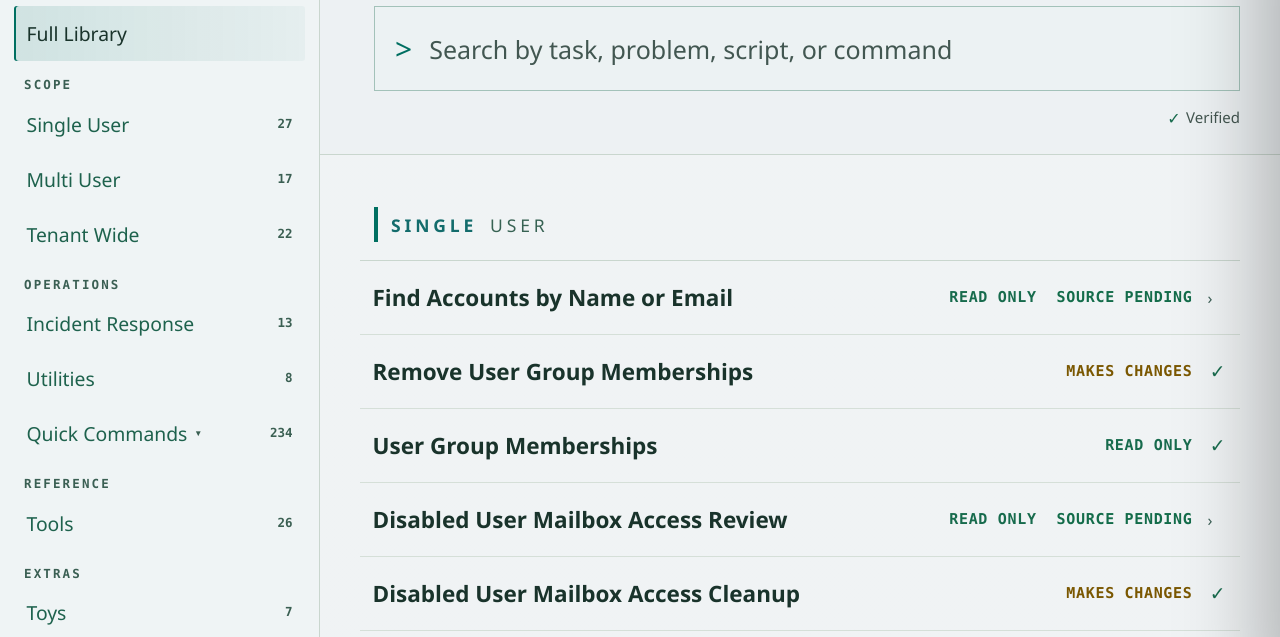
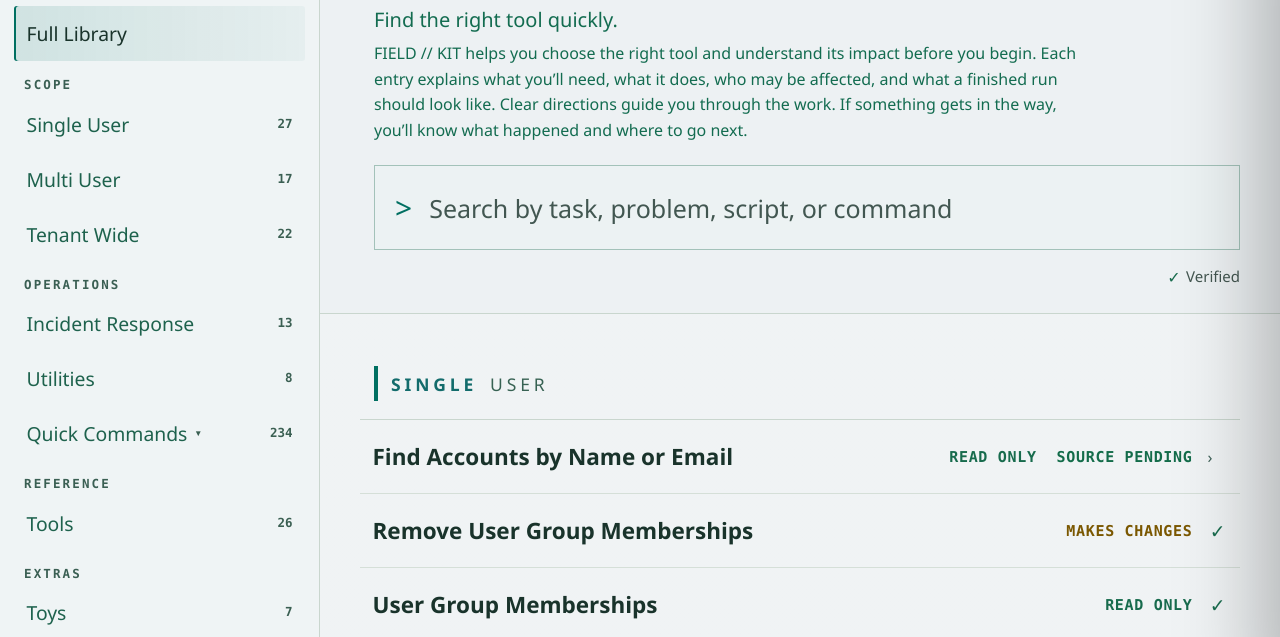
Before and after one commit to Grimmieeee/pwsh-operations-catalog, a plain HTML site: page index.html in a window 1280 px wide. Shown: the part 91-728 px from the top of the page. Drawn offline with Linux system fonts and the light colour scheme.

Commit message:
Explain FIELD KIT purpose and card guidance above search (#70)

```diff
--- a/index.html
+++ b/index.html
@@ -1138,7 +1138,7 @@ button,a,input{-webkit-tap-highlight-color:transparent}
 .result-flags{justify-self:end;justify-content:flex-end;gap:24px;max-width:360px}
 .result-risk-flags{display:inline-flex;align-items:center;justify-content:flex-end;flex-wrap:wrap;gap:16px}
 </style>
-<link rel="stylesheet" href="site-theme.css?v=desktop-scale-1">
+<link rel="stylesheet" href="site-theme.css?v=welcome-1">
 </head>
 <body>
 <noscript><p>This catalog needs JavaScript for search and downloads. Browse the <a href="https://github.com/Grimmieeee/pwsh-operations-catalog/tree/main/published-source">published source files</a> in the repository.</p></noscript>
@@ -1182,6 +1182,10 @@ button,a,input{-webkit-tap-highlight-color:transparent}
     </header>
 
     <section class="search-wrap">
+      <div class="catalog-intro" aria-labelledby="catalogIntroTitle">
+        <h1 id="catalogIntroTitle">Find the right tool quickly.</h1>
+        <p>FIELD // KIT helps you choose the right tool and understand its impact before you begin. Each entry explains what you’ll need, what it does, who may be affected, and what a finished run should look like. Clear directions guide you through the work. If something gets in the way, you’ll know what happened and where to go next.</p>
+      </div>
       <label class="search-box">
         <span>&gt;</span>
         <input id="search" type="search" aria-label="Search all catalog sections" autocomplete="off" spellcheck="false" placeholder="Search by task, problem, script, or command">
--- a/site-theme.css
+++ b/site-theme.css
@@ -212,3 +212,8 @@ html[data-theme="light"] .drawer-overlay{background:rgba(20,40,30,.28)}
   html[data-theme="dark"] .result:hover,html[data-theme="dark"] .result:focus-visible{background:#1b3b33;box-shadow:inset 3px 0 0 #1ad8ae}
   html[data-theme="light"] .area-button.active{background:linear-gradient(90deg,rgba(0,111,97,.13),rgba(0,111,97,.04))}
 }
+
+.catalog-intro{max-width:78ch;margin:0 0 22px 14px;color:var(--body)}
+.catalog-intro h1{margin:0 0 8px;font:500 20px/1.35 var(--ui)}
+.catalog-intro p{margin:0;font:400 16px/1.6 var(--ui)}
+@media(max-width:760px){.catalog-intro{margin-left:0;margin-bottom:18px}.catalog-intro h1{font-size:18px}.catalog-intro p{font-size:15px}}
--- a/tools/build-theme-palette.mjs
+++ b/tools/build-theme-palette.mjs
@@ -117,4 +117,5 @@ html[data-theme="light"] .drawer-overlay{background:rgba(20,40,30,.28)}
 }
 `;
 fs.writeFileSync(path.join(root,'site-theme.css'),'/* Light palette for legacy color fallbacks. Dark colors remain in index.html. */\nhtml[data-theme="light"]{\n'+palette+'\n}\n'+tail);
+fs.appendFileSync(path.join(root,'site-theme.css'), '\n.catalog-intro{max-width:78ch;margin:0 0 22px 14px;color:var(--body)}\n.catalog-intro h1{margin:0 0 8px;font:500 20px/1.35 var(--ui)}\n.catalog-intro p{margin:0;font:400 16px/1.6 var(--ui)}\n@media(max-width:760px){.catalog-intro{margin-left:0;margin-bottom:18px}.catalog-intro h1{font-size:18px}.catalog-intro p{font-size:15px}}\n');
 console.log(`Theme-enabled ${colors.size} legacy colors.`);
```
Also changed, not shown: 1 other file.
